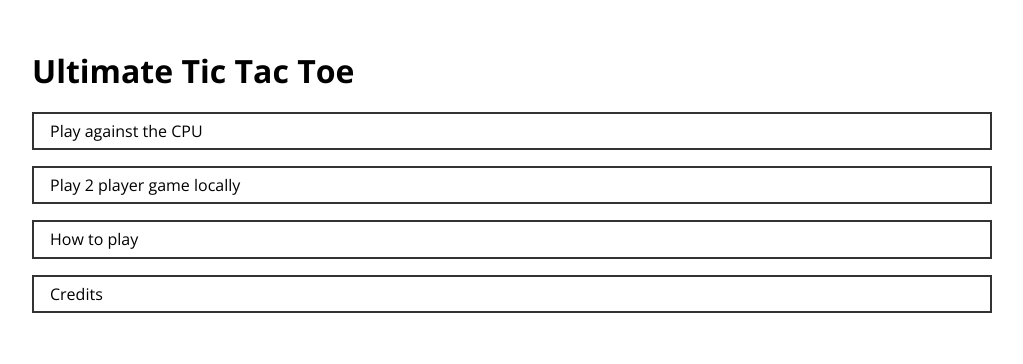
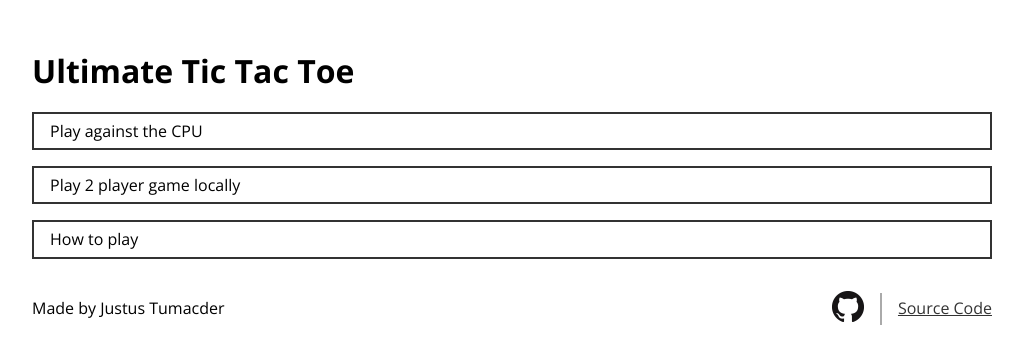
Before and after one commit to JustusFT/ultimate_tic_tac_toe, a React app in the folder web_game/front-end/: page / in a window 1280 px wide. Shown: the whole page, without its empty margins (128-1151 px from the left). Built offline with nearby package versions, Linux system fonts and the light colour scheme.

Commit message:
Add credits section

```diff
--- a/web_game/front-end/components/App.css
+++ b/web_game/front-end/components/App.css
@@ -14,3 +14,7 @@ h5,
 h6 {
   font-weight: 700;
 }
+
+a {
+  color: #333;
+}
--- a/web_game/front-end/components/Menu.js
+++ b/web_game/front-end/components/Menu.js
@@ -1,5 +1,6 @@
 import React, { useState } from 'react';
 import styled from 'styled-components';
+import githubMark from '../assets/GitHub-Mark-32px.png';
 import Button from './Button';
 import HorizontalButtonSet from './HorizontalButtonSet';
 import HorizontalSpacer from './HorizontalSpacer';
@@ -29,6 +30,15 @@ const VerticalButtonSet = styled.div`
   align-items: stretch;
 `;
 
+const Footer = styled.div`
+  display: flex;
+  align-items: center;
+`;
+
+const FlexGrow = styled.div`
+  flex: 1;
+`;
+
 export default function Menu({ onResult }) {
   const menuTree = {
     root: (
@@ -54,9 +64,26 @@ export default function Menu({ onResult }) {
             How to play
           </Button>
           <Spacer />
-          <Button block onClick={() => pushHistory('credits')}>
-            Credits
-          </Button>
+          <Spacer />
+          <Footer>
+            <div>Made by Justus Tumacder</div>
+            <FlexGrow />
+            <a href="https://github.com/justusft">
+              <img src={githubMark} width={32} height={32} />
+            </a>
+            <div
+              style={{
+                display: 'inline-block',
+                width: '2px',
+                height: '2em',
+                backgroundColor: '#aaa',
+                margin: '0 16px'
+              }}
+            />
+            <a href="https://github.com/JustusFT/ultimate_tic_tac_toe">
+              Source Code
+            </a>
+          </Footer>
         </VerticalButtonSet>
       </div>
     ),
@@ -89,8 +116,7 @@ export default function Menu({ onResult }) {
         </HorizontalButtonSet>
       </PieceMenuContainer>
     ),
-    howToPlay: <Tutorial />,
-    credits: <div>TODO</div>
+    howToPlay: <Tutorial />
   };
 
   function pushHistory(item) {
--- a/web_game/front-end/webpack.config.js
+++ b/web_game/front-end/webpack.config.js
@@ -36,7 +36,7 @@ module.exports = {
         use: ['style-loader', 'css-loader']
       },
       {
-        test: /\.(svg)$/,
+        test: /\.(png|svg)$/,
         exclude: /node_modules/,
         use: [
           {
```
Also changed, not shown: web_game/front-end/assets/GitHub-Mark-32px.png (added).
